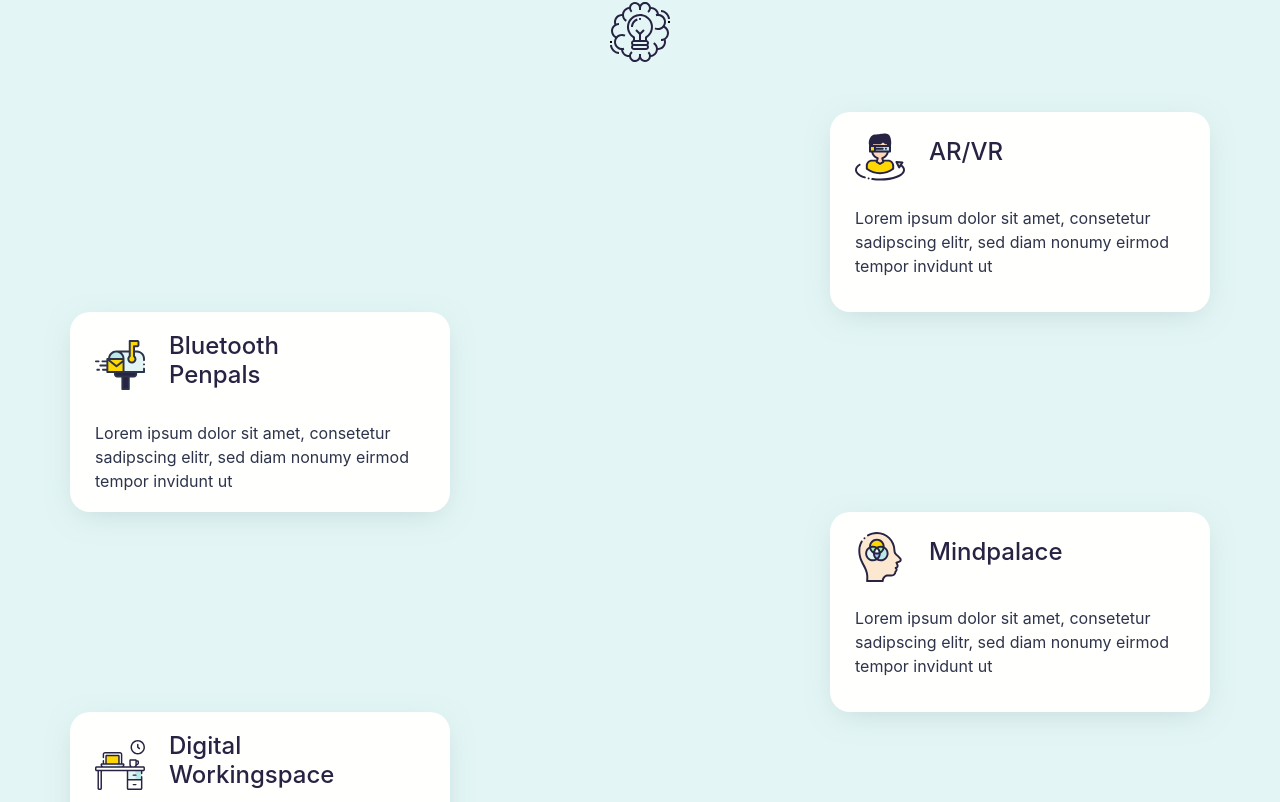
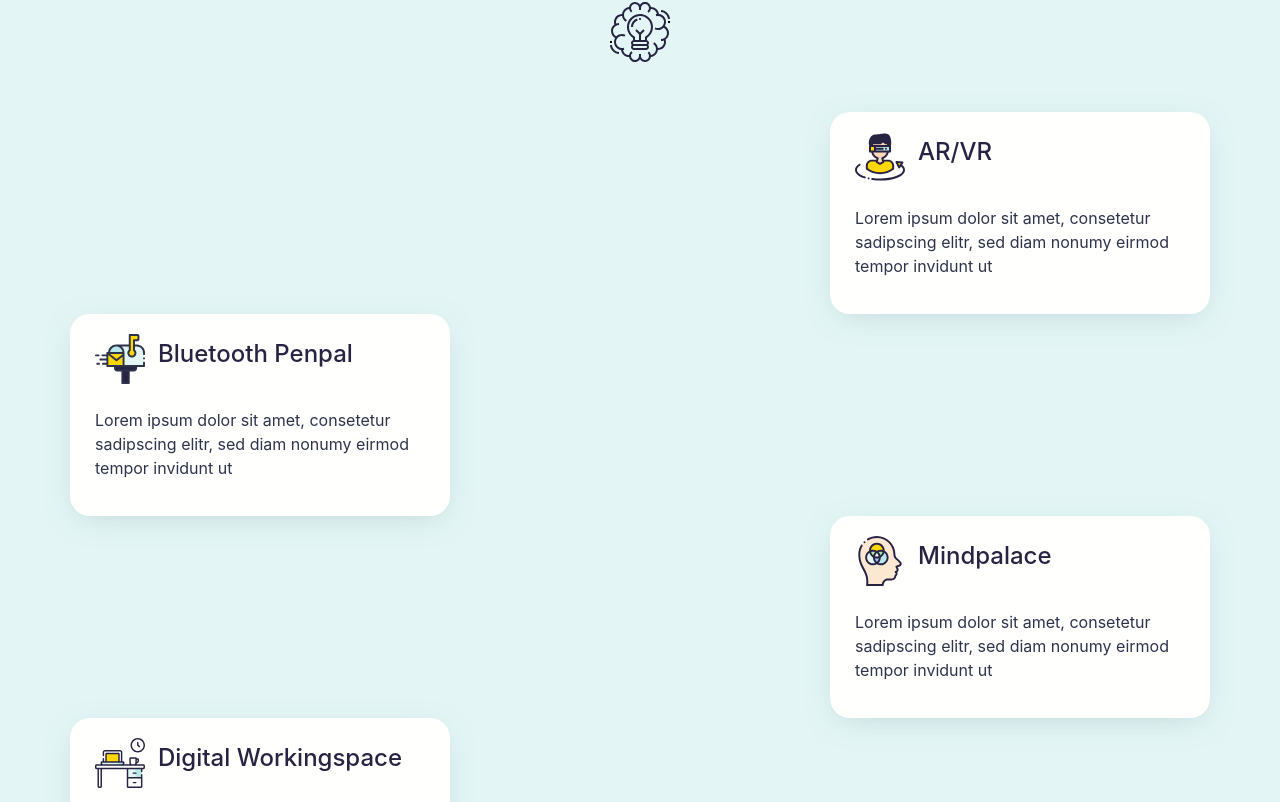
Before and after one commit to pandaaan/kumoon, a React (Create React App) app: page / in a window 1280 px wide. Shown: the part 1998-2800 px from the top of the page. Built offline with nearby package versions, Linux system fonts and the light colour scheme.

Commit message:
icons show in firefox

```diff
--- a/src/Components/ChapterOne/ChapterOne.js
+++ b/src/Components/ChapterOne/ChapterOne.js
@@ -26,46 +26,95 @@ class ChapterOne extends Component {
                 <div className="place"></div>
                 <Row className="d-flex justify-content-end card-row" data-aos="fade-up">
                     <Col lg={4} xs={12} className="brainstorm-card h-100 ">
-                        <div className="brainstorm-content">
-                            <div className="brainstorm-img d-flex align-items-center">
-                                <Image fluid src={AR} alt="ar-vr" /><h4 className="ml-4">AR/VR</h4>
+                        <div className="brainstorm-content ">
+                            <Row >
+                                <Col xs={1} >
+                                    <div className="brainstorm-img ">
+                                        <Image fluid src={AR} alt="ar-vr" />
                                     </div>
+                                </Col>
+                                <Col className="d-flex align-items-center pl-5 ">
+                                    <h4 className="">AR/VR</h4>
+                                </Col>
+                            </Row>
                             <br />
+                            <Row>
+                                <Col>
                                     <p>Lorem ipsum dolor sit amet, consetetur sadipscing elitr, sed diam nonumy eirmod tempor invidunt ut</p>
 
+                                </Col>
+                            </Row>
+
                         </div>
+
                     </Col>
                 </Row>
                 <Row className="card-row" data-aos="fade-up">
                     <Col lg={4} xs={12} className="brainstorm-card h-100 ">
                         <div className="brainstorm-content">
-                            <div className="brainstorm-img d-flex align-items-center">
-                                <Image fluid src={Mail} alt="mailbox" /><h4 className="ml-4">Bluetooth Penpals</h4>
+                            <Row >
+                                <Col xs={1} >
+                                    <div className="brainstorm-img ">
+                                        <Image fluid src={Mail} alt="ar-vr" />
                                     </div>
+                                </Col>
+                                <Col className="d-flex align-items-center pl-5 ">
+                                    <h4 className="">Bluetooth Penpal</h4>
+                                </Col>
+                            </Row>
                             <br />
+                            <Row>
+                                <Col>
                                     <p>Lorem ipsum dolor sit amet, consetetur sadipscing elitr, sed diam nonumy eirmod tempor invidunt ut</p>
+
+                                </Col>
+                            </Row>
                         </div>
                     </Col>
                 </Row>
                 <Row className="d-flex justify-content-end card-row" data-aos="fade-up">
                     <Col lg={4} xs={12} className="brainstorm-card h-100 ">
                         <div className="brainstorm-content">
-                            <div className="brainstorm-img d-flex align-items-center">
-                                <Image fluid src={Mindpalace} alt="mindpalace" /><h4 className="ml-4">Mindpalace</h4>
+                            <Row >
+                                <Col xs={1} >
+                                    <div className="brainstorm-img ">
+                                        <Image fluid src={Mindpalace} alt="ar-vr" />
                                     </div>
+                                </Col>
+                                <Col className="d-flex align-items-center pl-5 ">
+                                    <h4 className="">Mindpalace</h4>
+                                </Col>
+                            </Row>
                             <br />
+                            <Row>
+                                <Col>
                                     <p>Lorem ipsum dolor sit amet, consetetur sadipscing elitr, sed diam nonumy eirmod tempor invidunt ut</p>
+
+                                </Col>
+                            </Row>
                         </div>
                     </Col>
                 </Row>
                 <Row className=" card-row" data-aos="fade-up">
                     <Col lg={4} xs={12} className="brainstorm-card h-100 ">
                         <div className="brainstorm-content">
-                            <div className="brainstorm-img d-flex align-items-center">
-                                <Image fluid src={Workspace} alt="mindpalace" /><h4 className="ml-4">Digital Workingspace</h4>
+                            <Row >
+                                <Col xs={1} >
+                                    <div className="brainstorm-img ">
+                                        <Image fluid src={Workspace} alt="ar-vr" />
                                     </div>
+                                </Col>
+                                <Col className="d-flex align-items-center pl-5 ">
+                                    <h4 className="">Digital Workingspace</h4>
+                                </Col>
+                            </Row>
                             <br />
+                            <Row>
+                                <Col>
                                     <p>Lorem ipsum dolor sit amet, consetetur sadipscing elitr, sed diam nonumy eirmod tempor invidunt ut</p>
+
+                                </Col>
+                            </Row>
                         </div>
                     </Col>
                 </Row>
--- a/src/Components/ChapterOne/chapterOne.scss
+++ b/src/Components/ChapterOne/chapterOne.scss
@@ -17,7 +17,6 @@ $tertiary: #bae8e8;
 
 .brainstorm-content {
   width: 100%;
-  height: 200px;
   padding: 20px;
   padding-left: 10px;
 }
--- a/src/Components/Prolog/prolog.scss
+++ b/src/Components/Prolog/prolog.scss
@@ -1,3 +1,10 @@
+$headline: #272343;
+$paragraph: #2d334a;
+$background: #fffffe;
+$button: #ffd803;
+$secondary: #e3f6f5;
+$tertiary: #bae8e8;
+
 .whatsapp-logo {
   height: 60px;
 }
@@ -14,7 +21,7 @@
     width: auto;
     height: auto;
     display: block;
-    background: #ebebeb;
+    background: $secondary;
     border-radius: 5px;
     position: relative;
     margin: 10px 0 3px 25px;
@@ -92,7 +99,7 @@
     .bubble-arrow:after {
       content: "";
       position: absolute;
-      border-top: 15px solid #ebebeb;
+      border-top: 15px solid $secondary;
       border-left: 15px solid transparent;
       border-radius: 4px 0 0 0px;
       width: 0;
```
Lines whose indentation alone changed are shown as unchanged.
